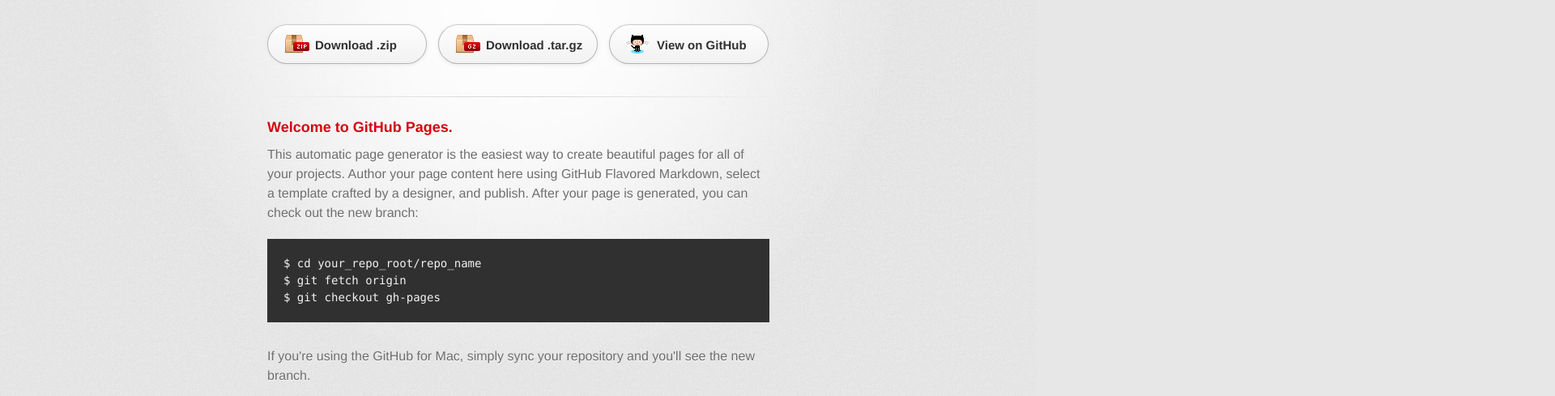
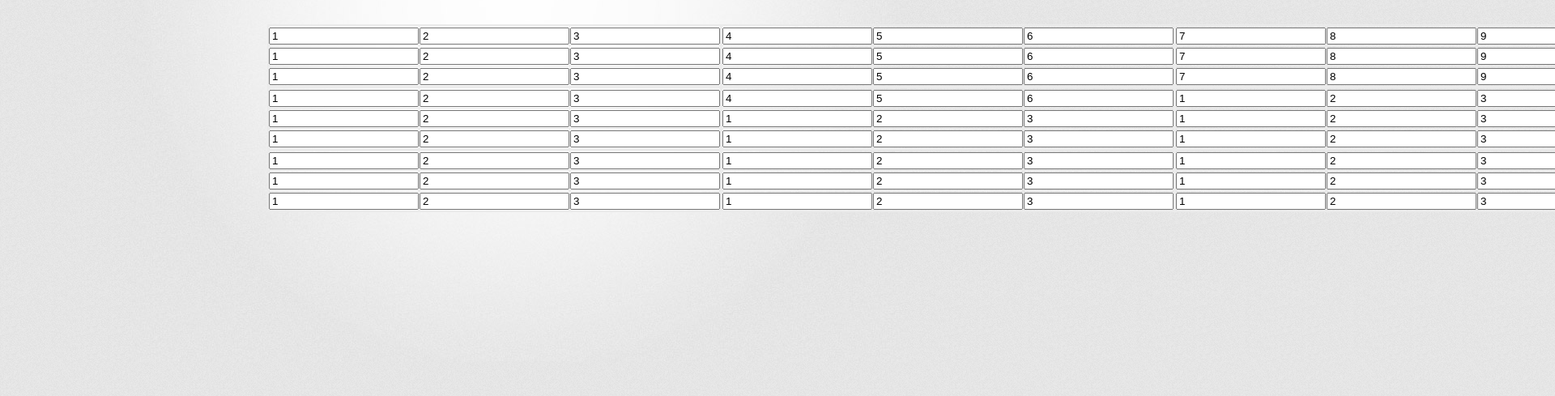
Before and after one commit to acharyarajiv/SUDOKU, a plain HTML site: page index.html in a window 1280 px wide. Shown: the part 127-616 px from the top of the page at 81% size, 1920 px wide, since content can reach past the window. Drawn offline with Linux system fonts and the light colour scheme; a web font is replaced by a local one.

Commit message:
:neckbeard: Try :neckbeard:

```diff
--- a/index.html
+++ b/index.html
@@ -21,56 +21,208 @@
           <h1>Sudoku</h1>
           <h2>Just a try</h2>
         </header>
+<table border="3">
+			<tbody>
+			<tr tblrow="1">
+				<td rowdiv="11">
+					<table border="1" id="11">
+						<tbody>
+						<tr row="1">
+							<td div="1"><input type="text" id="cell11" value="1"></td>
+							<td div="2"><input type="text" id="cell12" value="2"></td>
+							<td div="3"><input type="text" id="cell13" value="3"></td>
+						</tr>
+						<tr row="2">
+							<td div="1"><input type="text" id="cell21" value="1"></td>
+							<td div="2"><input type="text" id="cell22" value="2"></td>
+							<td div="3"><input type="text" id="cell23" value="3"></td>
+						</tr>
+						<tr row="3">
+							<td div="1"><input type="text" id="cell31" value="1"></td>
+							<td div="2"><input type="text" id="cell32" value="2"></td>
+							<td div="3"><input type="text" id="cell33" value="3"></td>
+						</tr>
+					</tbody>
+					</table>
+				</td>
+				<td rowdiv="12">
+					<table border="1" id="21">
+						<tbody>
+						<tr row="1">
+							<td div="4"><input type="text" id="cell14" value="4"></td>
+							<td div="5"><input type="text" id="cell15" value="5"></td>
+							<td div="6"><input type="text" id="cell16" value="6"></td>
+						</tr>
+						<tr row="2">
+							<td div="4"><input type="text" id="cell24" value="4"></td>
+							<td div="5"><input type="text" id="cell25" value="5"></td>
+							<td div="6"><input type="text" id="cell26" value="6"></td>
+						</tr>
+						<tr row="3">
+							<td div="4"><input type="text" id="cell34" value="4"></td>
+							<td div="5"><input type="text" id="cell35" value="5"></td>
+							<td div="6"><input type="text" id="cell36" value="6"></td>
+						</tr>
+					</tbody></table>
+				</td>
+				<td rowdiv="13">
+					<table border="1" id="31">
+						<tbody>
+						<tr row="1">
+							<td div="7"><input type="text" id="cell17" value="7"></td>
+							<td div="8"><input type="text" id="cell18" value="8"></td>
+							<td div="9"><input type="text" id="cell19" value="9"></td>
+						</tr>
+						<tr row="2">
+							<td div="7"><input type="text" id="cell27" value="7"></td>
+							<td div="8"><input type="text" id="cell28" value="8"></td>
+							<td div="9"><input type="text" id="cell29" value="9"></td>
+						</tr>
+						<tr row="3">
+							<td div="7"><input type="text" id="cell37" value="7"></td>
+							<td div="8"><input type="text" id="cell38" value="8"></td>
+							<td div="9"><input type="text" id="cell39" value="9"></td>
+						</tr>
+					</tbody>
+					</table>
+				</td>
+			</tr>
+			<tr tblrow="2">
+				<td rowdiv="21">
+					<table border="1" id="12">
+						<tbody>
+						<tr row="4">
+							<td div="1"><input type="text" value="1" id="cell41"></td>
+							<td div="2"><input type="text" value="2" id="cell42"></td>
+							<td div="3"><input type="text" value="3" id="cell43"></td>
+						</tr>
+						<tr row="5">
+							<td div="1"><input type="text" value="1" id="cell51"></td>
+							<td div="2"><input type="text" value="2" id="cell52"></td>
+							<td div="3"><input type="text" value="3" id="cell53"></td>
+						</tr>
+						<tr row="6">
+							<td div="1"><input type="text" value="1" id="cell61"></td>
+							<td div="2"><input type="text" value="2" id="cell62"></td>
+							<td div="3"><input type="text" value="3" id="cell63"></td>
+						</tr>
+					</tbody></table>
+				</td>
+				<td rowdiv="22">
+					<table border="1" id="22">
+						<tbody>
+						<tr row="4">
+							<td div="4"><input type="text" value="4" id="cell44"></td>
+							<td div="5"><input type="text" value="5" id="cell45"></td>
+							<td div="6"><input type="text" value="6" id="cell46"></td>
+						</tr>
+						<tr row="5">
+							<td div="4"><input type="text" value="1" id="cell54"></td>
+							<td div="5"><input type="text" value="2" id="cell55"></td>
+							<td div="6"><input type="text" value="3" id="cell56"></td>
+						</tr>
+						<tr row="6">
+							<td div="4"><input type="text" value="1" id="cell64"></td>
+							<td div="5"><input type="text" value="2" id="cell65"></td>
+							<td div="6"><input type="text" value="3" id="cell66"></td>
+						</tr>
+					</tbody></table>
+				</td>
+				<td rowdiv="23">
+					<table border="1" id="32">
+						<tbody>
+						<tr row="4">
+							<td div="7"><input type="text" value="1" id="cell47"></td>
+							<td div="8"><input type="text" value="2" id="cell48"></td>
+							<td div="9"><input type="text" value="3" id="cell49"></td>
+						</tr>
+						<tr row="5">
+							<td div="7"><input type="text" value="1" id="cell57"></td>
+							<td div="8"><input type="text" value="2" id="cell58"></td>
+							<td div="9"><input type="text" value="3" id="cell59"></td>
+						</tr>
+						<tr row="6">
+							<td div="7"><input type="text" value="1" id="cell67"></td>
+							<td div="8"><input type="text" value="2" id="cell68"></td>
+							<td div="9"><input type="text" value="3" id="cell69"></td>
+						</tr>
+					</tbody></table>
+				</td>
+			</tr>
+			<tr tblrow="3">
+				<td rowdiv="31">
+					<table border="1" id="13">
+						<tbody>
+						<tr row="7">
+							<td div="1"><input type="text" id="cell71" value="1"></td>
+							<td div="2"><input type="text" id="cell72" value="2"></td>
+							<td div="3"><input type="text" id="cell73" value="3"></td>
+						</tr>
+						<tr row="8">
+							<td div="1"><input type="text" id="cell81" value="1"></td>
+							<td div="2"><input type="text" id="cell82" value="2"></td>
+							<td div="3"><input type="text" id="cell83" value="3"></td>
+						</tr>
+						<tr row="9">
+							<td div="1"><input type="text" id="cell91" value="1"></td>
+							<td div="2"><input type="text" id="cell92" value="2"></td>
+							<td div="3"><input type="text" id="cell93" value="3"></td>
+						</tr>
+					</tbody></table>
+				</td>
+				<td rowdiv="32">
+					<table border="1" id="23">
+						<tbody>
+						<tr row="7">
+							<td div="4"><input type="text" id="cell74" value="1"></td>
+							<td div="5"><input type="text" id="cell75" value="2"></td>
+							<td div="6"><input type="text" id="cell76" value="3"></td>
+						</tr>
+						<tr row="8">
+							<td div="4"><input type="text" id="cell84" value="1"></td>
+							<td div="5"><input type="text" id="cell85" value="2"></td>
+							<td div="6"><input type="text" id="cell86" value="3"></td>
+						</tr>
+						<tr row="9">
+							<td div="4"><input type="text" id="cell94" value="1"></td>
+							<td div="5"><input type="text" id="cell95" value="2"></td>
+							<td div="6"><input type="text" id="cell96" value="3"></td>
+						</tr>
+					</tbody></table>
+				</td>
+				<td rowdiv="33">
+					<table border="1" id="33">
+						<tbody>
+						<tr row="7">
+							<td div="7"><input type="text" id="cell77" value="1"></td>
+							<td div="8"><input type="text" id="cell78" value="2"></td>
+							<td div="9"><input type="text" id="cell79" value="3"></td>
+						</tr>
+						<tr row="8">
+							<td div="7"><input type="text" id="cell87" value="1"></td>
+							<td div="8"><input type="text" id="cell88" value="2"></td>
+							<td div="9"><input type="text" id="cell89" value="3"></td>
+						</tr>
+						<tr row="9">
+							<td div="7"><input type="text" id="cell97" value="1"></td>
+							<td div="8"><input type="text" id="cell98" value="2"></td>
+							<td div="9"><input type="text" id="cell99" value="3"></td>
+						</tr>
+					</tbody></table>
+				</td>
+			</tr>
+		</tbody></table>
+		<script type="text/javascript">
+			$(document).ready(function(){
+				var row = 0, col = 0;
+				$('input').each(function(){
+					col = $(this).parent().attr('div');
+					row = $(this).parent().parent().attr('row');
+					$(this).val(row+''+col);
+					$(this).attr('id','cell'+row+''+col);
+				});
+			});
+		</script>
 
-        <section id="downloads" class="clearfix">
-          <a href="https://github.com/acharyarajiv/SUDOKU/zipball/master" id="download-zip" class="button"><span>Download .zip</span></a>
-          <a href="https://github.com/acharyarajiv/SUDOKU/tarball/master" id="download-tar-gz" class="button"><span>Download .tar.gz</span></a>
-          <a href="https://github.com/acharyarajiv/SUDOKU" id="view-on-github" class="button"><span>View on GitHub</span></a>
-        </section>
-
-        <hr>
-
-        <section id="main_content">
-          <h3>
-<a id="welcome-to-github-pages" class="anchor" href="#welcome-to-github-pages" aria-hidden="true"><span class="octicon octicon-link"></span></a>Welcome to GitHub Pages.</h3>
-
-<p>This automatic page generator is the easiest way to create beautiful pages for all of your projects. Author your page content here using GitHub Flavored Markdown, select a template crafted by a designer, and publish. After your page is generated, you can check out the new branch:</p>
-
-<pre><code>$ cd your_repo_root/repo_name
-$ git fetch origin
-$ git checkout gh-pages
-</code></pre>
-
-<p>If you're using the GitHub for Mac, simply sync your repository and you'll see the new branch.</p>
-
-<h3>
-<a id="designer-templates" class="anchor" href="#designer-templates" aria-hidden="true"><span class="octicon octicon-link"></span></a>Designer Templates</h3>
-
-<p>We've crafted some handsome templates for you to use. Go ahead and continue to layouts to browse through them. You can easily go back to edit your page before publishing. After publishing your page, you can revisit the page generator and switch to another theme. Your Page content will be preserved if it remained markdown format.</p>
-
-<h3>
-<a id="rather-drive-stick" class="anchor" href="#rather-drive-stick" aria-hidden="true"><span class="octicon octicon-link"></span></a>Rather Drive Stick?</h3>
-
-<p>If you prefer to not use the automatic generator, push a branch named <code>gh-pages</code> to your repository to create a page manually. In addition to supporting regular HTML content, GitHub Pages support Jekyll, a simple, blog aware static site generator written by our own Tom Preston-Werner. Jekyll makes it easy to create site-wide headers and footers without having to copy them across every page. It also offers intelligent blog support and other advanced templating features.</p>
-
-<h3>
-<a id="authors-and-contributors" class="anchor" href="#authors-and-contributors" aria-hidden="true"><span class="octicon octicon-link"></span></a>Authors and Contributors</h3>
-
-<p>You can <a href="https://github.com/blog/821" class="user-mention">@mention</a> a GitHub username to generate a link to their profile. The resulting <code>&lt;a&gt;</code> element will link to the contributor's GitHub Profile. For example: In 2007, Chris Wanstrath (<a href="https://github.com/defunkt" class="user-mention">@defunkt</a>), PJ Hyett (<a href="https://github.com/pjhyett" class="user-mention">@pjhyett</a>), and Tom Preston-Werner (<a href="https://github.com/mojombo" class="user-mention">@mojombo</a>) founded GitHub.</p>
-
-<h3>
-<a id="support-or-contact" class="anchor" href="#support-or-contact" aria-hidden="true"><span class="octicon octicon-link"></span></a>Support or Contact</h3>
-
-<p>Having trouble with Pages? Check out the documentation at <a href="https://help.github.com/pages">https://help.github.com/pages</a> or contact <a href="mailto:support@github.com">support@github.com</a> and we’ll help you sort it out.</p>
-        </section>
-
-        <footer>
-          Sudoku is maintained by <a href="https://github.com/acharyarajiv">acharyarajiv</a><br>
-          This page was generated by <a href="http://pages.github.com">GitHub Pages</a>. Tactile theme by <a href="https://twitter.com/jasonlong">Jason Long</a>.
-        </footer>
-
-
-      </div>
-    </div>
   </body>
 </html>
```
